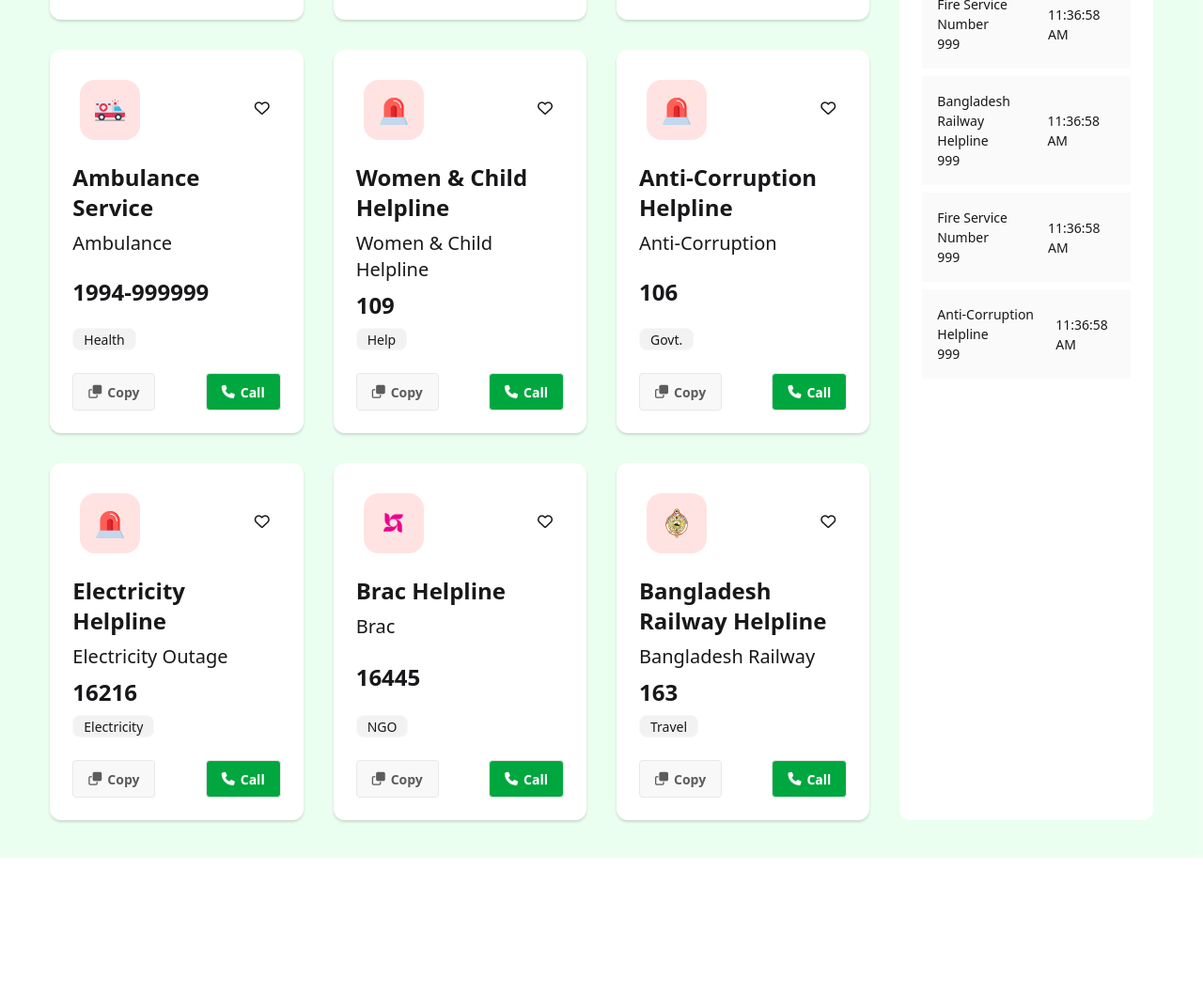
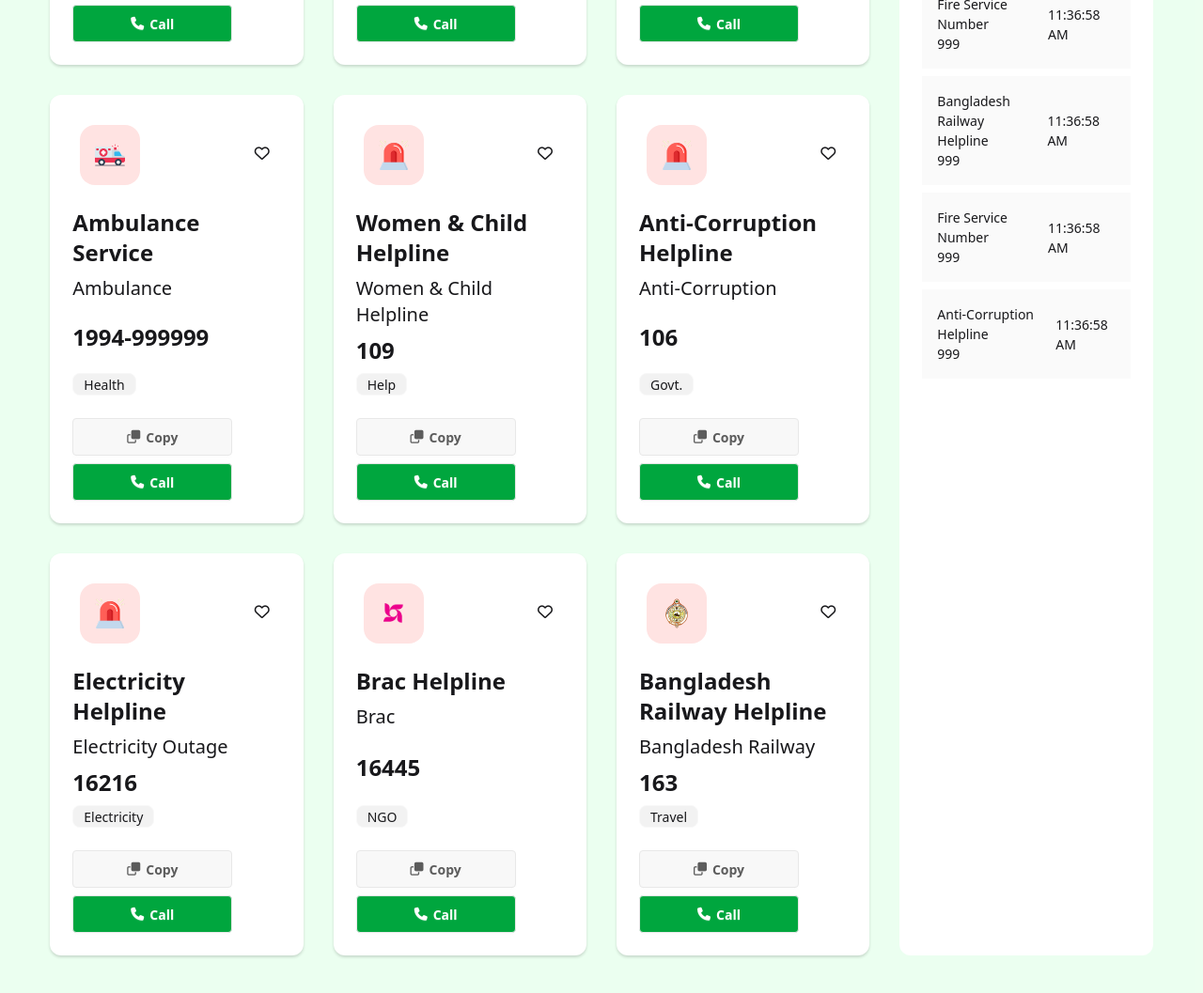
Before and after one commit to evrahimhasan/assignment-emergency-hotline, a plain HTML site: page index.html in a window 1280 px wide. Shown: the part 707-1764 px from the top of the page at 94% size. Before the commit the page ends 1620 px from the top, so only its background shows below. Drawn offline with nearby package versions, Linux system fonts and the light colour scheme.

Commit message:
edit button and some functionality

```diff
--- a/index.html
+++ b/index.html
@@ -45,7 +45,7 @@
         <section id="sarvice-container" class="w-11/12 mx-auto py-10 grid grid-cols-12 gap-8">
             <div class="md:col-span-9 col-span-12  ">
                 <div id="card-container-heart" class="grid md:grid-cols-3 grid-cols-1 gap-8 ">
-                    <!-- all 1 -->
+                    <!-- all  -->
                     <div class="card bg-white shadow-[0px_2px_3px_0px_rgba(0,0,0,0.15)] rounded-xl">
                         <div class="flex justify-between items-center mx-8 mt-8">
                             <div class="bg-[#ffe3e2] p-4 rounded-2xl">
@@ -63,9 +63,10 @@
                             <div class="badge bg-[#f2f2f2]">All</div>
 
                             <div class="card-actions justify-between mt-4">
-                                <button class="btn copy-btn text-[#5C5C5C]"><i class="fa-regular fa-clone"></i>
+                                <button class="btn copy-btn text-[#5C5C5C] md:w-[170px]"><i
+                                        class="fa-regular fa-clone"></i>
                                     Copy</button>
-                                <button id="all-call" class="btn call-btn bg-[#00a63e] text-[white]"><i
+                                <button id="all-call" class="btn call-btn bg-[#00a63e] text-[white] md:w-[170px]"><i
                                         class="fa-solid fa-phone"></i>
                                     Call</button>
                             </div>
@@ -90,9 +91,10 @@
                             <div class="badge bg-[#f2f2f2]">Police</div>
 
                             <div class="card-actions justify-between mt-4">
-                                <button class="btn copy-btn text-[#5C5C5C]"><i class="fa-regular fa-clone"></i>
+                                <button class="btn copy-btn text-[#5C5C5C] md:w-[170px]"><i
+                                        class="fa-regular fa-clone"></i>
                                     Copy</button>
-                                <button id="police-call" class="btn call-btn bg-[#00a63e] text-[white]"><i
+                                <button id="police-call" class="btn call-btn bg-[#00a63e] text-[white] md:w-[170px]"><i
                                         class="fa-solid fa-phone"></i>
                                     Call</button>
                             </div>
@@ -117,9 +119,10 @@
                             <div class="badge bg-[#f2f2f2]">Fire</div>
 
                             <div class="card-actions justify-between mt-4">
-                                <button class="btn copy-btn text-[#5C5C5C]"><i class="fa-regular fa-clone"></i>
+                                <button class="btn copy-btn text-[#5C5C5C] md:w-[170px]"><i
+                                        class="fa-regular fa-clone"></i>
                                     Copy</button>
-                                <button id="fier-call" class="btn call-btn bg-[#00a63e] text-[white]"><i
+                                <button id="fier-call" class="btn call-btn bg-[#00a63e] text-[white] md:w-[170px]"><i
                                         class="fa-solid fa-phone"></i>
                                     Call</button>
                             </div>
@@ -144,9 +147,10 @@
                             <div class="badge bg-[#f2f2f2]">Health</div>
 
                             <div class="card-actions justify-between mt-4">
-                                <button class="btn copy-btn text-[#5C5C5C]"><i class="fa-regular fa-clone"></i>
+                                <button class="btn copy-btn text-[#5C5C5C] md:w-[170px]"><i
+                                        class="fa-regular fa-clone"></i>
                                     Copy</button>
-                                <button id="health-call" class="btn call-btn bg-[#00a63e] text-[white]"><i
+                                <button id="health-call" class="btn call-btn bg-[#00a63e] text-[white] md:w-[170px]"><i
                                         class="fa-solid fa-phone"></i>
                                     Call</button>
                             </div>
@@ -171,9 +175,11 @@
                             <div class="badge bg-[#f2f2f2]">Help</div>
 
                             <div class="card-actions justify-between mt-4">
-                                <button class="btn copy-btn text-[#5C5C5C]"><i class="fa-regular fa-clone"></i>
+                                <button class="btn copy-btn text-[#5C5C5C] md:w-[170px]"><i
+                                        class="fa-regular fa-clone"></i>
                                     Copy</button>
-                                <button id="ambulance-call" class="btn call-btn bg-[#00a63e] text-[white]"><i
+                                <button id="ambulance-call"
+                                    class="btn call-btn bg-[#00a63e] text-[white] md:w-[170px]"><i
                                         class="fa-solid fa-phone"></i>
                                     Call</button>
                             </div>
@@ -198,9 +204,11 @@
                             <div class="badge bg-[#f2f2f2]">Govt.</div>
 
                             <div class="card-actions justify-between mt-4">
-                                <button class="btn copy-btn text-[#5C5C5C]"><i class="fa-regular fa-clone"></i>
+                                <button class="btn copy-btn text-[#5C5C5C] md:w-[170px]"><i
+                                        class="fa-regular fa-clone"></i>
                                     Copy</button>
-                                <button id="government-call" class="btn call-btn bg-[#00a63e] text-[white]"><i
+                                <button id="government-call"
+                                    class="btn call-btn bg-[#00a63e] text-[white] md:w-[170px]"><i
                                         class="fa-solid fa-phone"></i>
                                     Call</button>
                             </div>
@@ -225,9 +233,11 @@
                             <div class="badge bg-[#f2f2f2]">Electricity</div>
 
                             <div class="card-actions justify-between mt-4">
-                                <button class="btn copy-btn text-[#5C5C5C]"><i class="fa-regular fa-clone"></i>
+                                <button class="btn copy-btn text-[#5C5C5C] md:w-[170px]"><i
+                                        class="fa-regular fa-clone"></i>
                                     Copy</button>
-                                <button id="electricity-call" class="btn call-btn bg-[#00a63e] text-[white]"><i
+                                <button id="electricity-call"
+                                    class="btn call-btn bg-[#00a63e] text-[white] md:w-[170px]"><i
                                         class="fa-solid fa-phone"></i>
                                     Call</button>
                             </div>
@@ -252,9 +262,10 @@
                             <div class="badge bg-[#f2f2f2]">NGO</div>
 
                             <div class="card-actions justify-between mt-4">
-                                <button class="btn copy-btn text-[#5C5C5C]"><i class="fa-regular fa-clone"></i>
+                                <button class="btn copy-btn text-[#5C5C5C] md:w-[170px]"><i
+                                        class="fa-regular fa-clone"></i>
                                     Copy</button>
-                                <button id="ngo-call" class="btn call-btn bg-[#00a63e] text-[white]"><i
+                                <button id="ngo-call" class="btn call-btn bg-[#00a63e] text-[white] md:w-[170px]"><i
                                         class="fa-solid fa-phone"></i>
                                     Call</button>
                             </div>
@@ -279,9 +290,10 @@
                             <div class="badge bg-[#f2f2f2]">Travel</div>
 
                             <div class="card-actions justify-between mt-4">
-                                <button class="btn copy-btn text-[#5C5C5C]"><i class="fa-regular fa-clone"></i>
+                                <button class="btn copy-btn text-[#5C5C5C] md:w-[170px]"><i
+                                        class="fa-regular fa-clone"></i>
                                     Copy</button>
-                                <button id="travel-call" class="btn call-btn bg-[#00a63e] text-[white]"><i
+                                <button id="travel-call" class="btn call-btn bg-[#00a63e] text-[white] md:w-[170px]"><i
                                         class="fa-solid fa-phone"></i>
                                     Call</button>
                             </div>
```
Also changed, not shown: index.js (+0 -19 lines).
